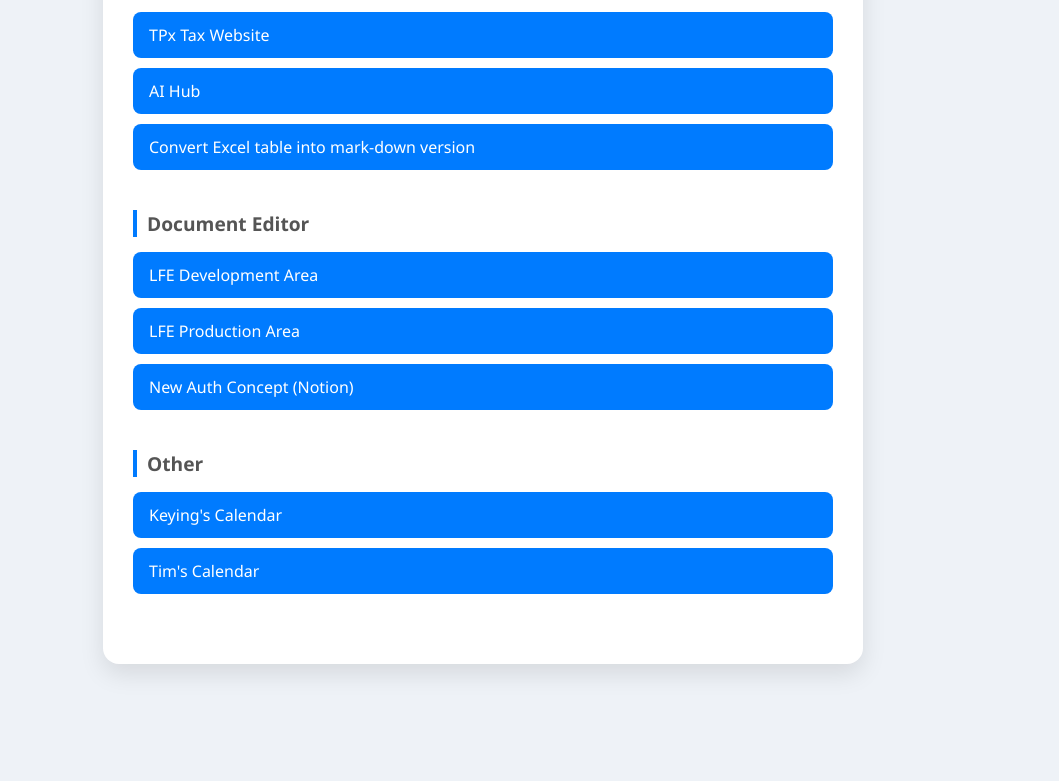
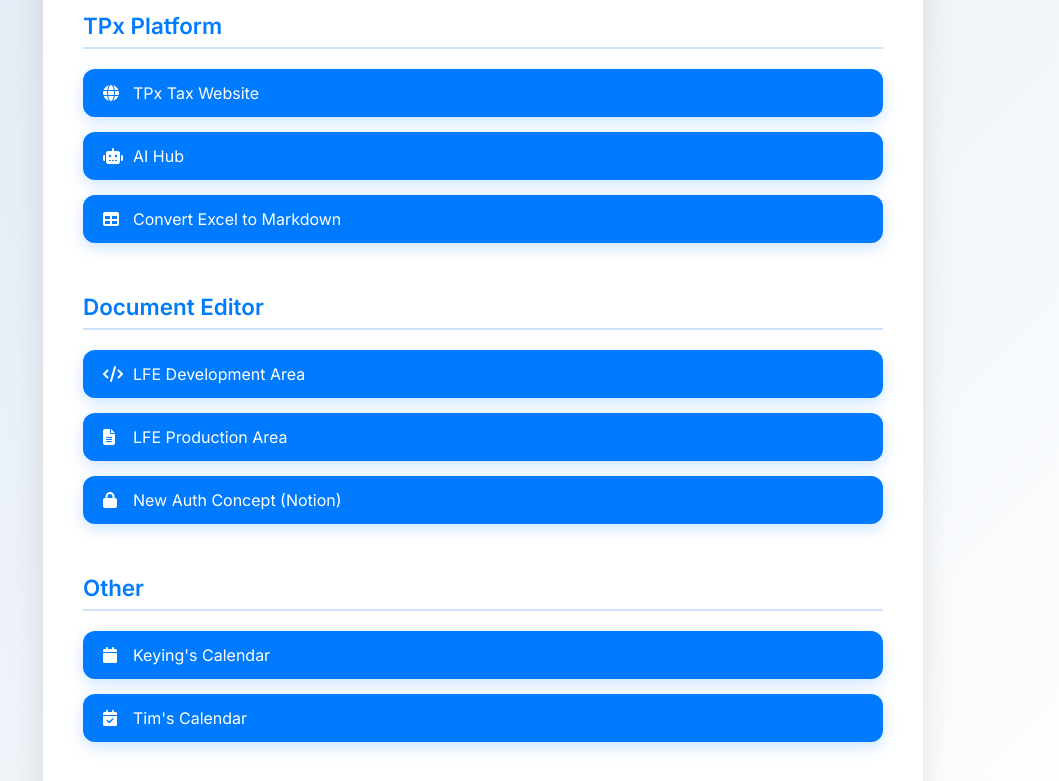
Before and after one commit to Timtpx/Link-collection, a plain HTML site: page index.html in a window 1280 px wide. Shown: the part 204-985 px from the top of the page, without its empty margins (157-1216 px from the left). Before the commit the page ends 918 px from the top, so only its background shows below. Drawn offline with Linux system fonts and the light colour scheme.

Commit message:
Update index.html

```diff
--- a/index.html
+++ b/index.html
@@ -3,40 +3,48 @@
 <head>
   <meta charset="UTF-8">
   <title>TPxTax Link Collection</title>
+  <link href="https://fonts.googleapis.com/css2?family=Inter:wght@400;600&display=swap" rel="stylesheet">
+  <link rel="stylesheet" href="https://cdnjs.cloudflare.com/ajax/libs/font-awesome/6.5.0/css/all.min.css">
   <style>
     body {
-      font-family: 'Segoe UI', Tahoma, Geneva, Verdana, sans-serif;
-      background: #eef2f7;
+      font-family: 'Inter', sans-serif;
+      background: linear-gradient(135deg, #dfe9f3 0%, #ffffff 100%);
       margin: 0;
       padding: 0;
     }
 
     .container {
-      max-width: 700px;
-      margin: 50px auto;
-      padding: 30px;
-      background: white;
-      border-radius: 16px;
-      box-shadow: 0 10px 25px rgba(0, 0, 0, 0.1);
+      max-width: 800px;
+      margin: 60px auto;
+      padding: 40px;
+      background: #fff;
+      border-radius: 20px;
+      box-shadow: 0 15px 35px rgba(0, 0, 0, 0.1);
+      transition: transform 0.3s ease;
+    }
+
+    .container:hover {
+      transform: translateY(-5px);
     }
 
     h1 {
       text-align: center;
-      font-size: 2em;
-      color: #333;
-      margin-bottom: 30px;
+      font-size: 2.5em;
+      color: #222;
+      margin-bottom: 40px;
     }
 
     .section {
-      margin-bottom: 40px;
+      margin-bottom: 50px;
     }
 
     .section h2 {
-      font-size: 1.2em;
-      color: #555;
-      border-left: 4px solid #007bff;
-      padding-left: 10px;
-      margin-bottom: 15px;
+      font-size: 1.4em;
+      color: #007bff;
+      border-bottom: 2px solid #007bff33;
+      padding-bottom: 8px;
+      margin-bottom: 20px;
+      position: relative;
     }
 
     ul {
@@ -46,27 +54,40 @@
     }
 
     li {
-      margin-bottom: 10px;
+      margin-bottom: 15px;
     }
 
     a {
-      display: block;
-      padding: 12px 16px;
+      display: flex;
+      align-items: center;
+      gap: 10px;
+      padding: 14px 20px;
       background: #007bff;
       color: white;
       text-decoration: none;
-      border-radius: 8px;
-      transition: background 0.2s ease-in-out;
+      border-radius: 12px;
+      box-shadow: 0 5px 15px rgba(0, 123, 255, 0.2);
+      transition: all 0.3s ease;
+      font-weight: 500;
     }
 
     a:hover {
       background: #0056b3;
+      transform: translateX(5px);
+    }
+
+    a i {
+      min-width: 20px;
     }
 
     @media (max-width: 600px) {
       .container {
         margin: 20px;
-        padding: 20px;
+        padding: 25px;
+      }
+
+      h1 {
+        font-size: 2em;
       }
     }
   </style>
@@ -78,26 +99,26 @@
     <div class="section">
       <h2>TPx Platform</h2>
       <ul>
-        <li><a href="https://tpx-tax.vercel.app/" target="_blank">TPx Tax Website</a></li>
-        <li><a href="https://tpx-ai-hub.vercel.app/" target="_blank">AI Hub</a></li>
-        <li><a href="https://tabletomarkdown.com/convert-spreadsheet-to-markdown/" target="_blank">Convert Excel table into mark-down version</a></li>
+        <li><a href="https://tpx-tax.vercel.app/" target="_blank"><i class="fas fa-globe"></i> TPx Tax Website</a></li>
+        <li><a href="https://tpx-ai-hub.vercel.app/" target="_blank"><i class="fas fa-robot"></i> AI Hub</a></li>
+        <li><a href="https://tabletomarkdown.com/convert-spreadsheet-to-markdown/" target="_blank"><i class="fas fa-table"></i> Convert Excel to Markdown</a></li>
       </ul>
     </div>
 
     <div class="section">
       <h2>Document Editor</h2>
       <ul>
-        <li><a href="https://dev.tpx-tax.app/" target="_blank">LFE Development Area</a></li>
-        <li><a href="https://tpx-tax.app/" target="_blank">LFE Production Area</a></li>
-        <li><a href="https://sheepskin.notion.site/New-ACL-Concept-for-LFE-1a2f71ccca04800f8cebd56f647a4e5b" target="_blank">New Auth Concept (Notion)</a></li>
+        <li><a href="https://dev.tpx-tax.app/" target="_blank"><i class="fas fa-code"></i> LFE Development Area</a></li>
+        <li><a href="https://tpx-tax.app/" target="_blank"><i class="fas fa-file-alt"></i> LFE Production Area</a></li>
+        <li><a href="https://sheepskin.notion.site/New-ACL-Concept-for-LFE-1a2f71ccca04800f8cebd56f647a4e5b" target="_blank"><i class="fas fa-lock"></i> New Auth Concept (Notion)</a></li>
       </ul>
     </div>
 
     <div class="section">
       <h2>Other</h2>
       <ul>
-        <li><a href="https://cal.com/keying-wu" target="_blank">Keying's Calendar</a></li>
-        <li><a href="https://cal.com/timeggebrecht-tpxtax" target="_blank">Tim's Calendar</a></li>
+        <li><a href="https://cal.com/keying-wu" target="_blank"><i class="fas fa-calendar"></i> Keying's Calendar</a></li>
+        <li><a href="https://cal.com/timeggebrecht-tpxtax" target="_blank"><i class="fas fa-calendar-check"></i> Tim's Calendar</a></li>
       </ul>
     </div>
   </div>
```
